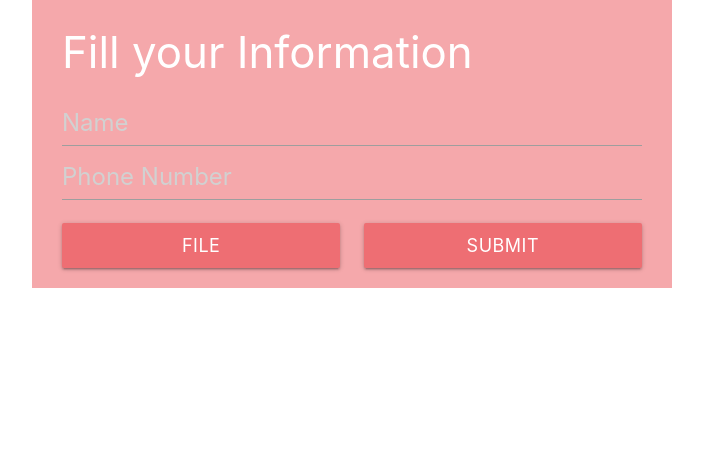
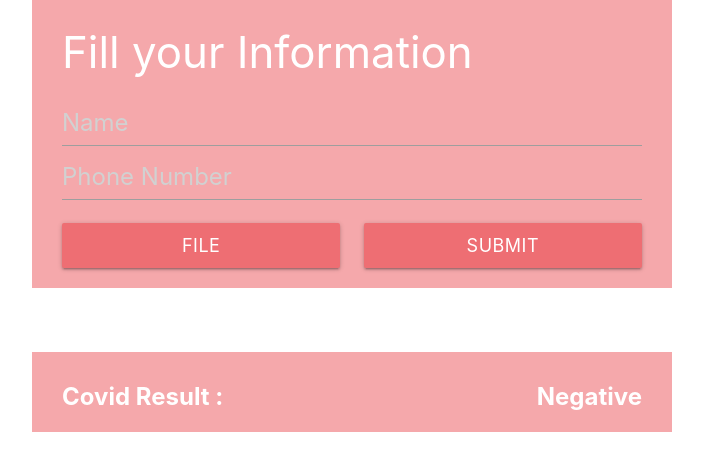
Before and after one commit to vasu2907/CovidDetection, a Django app: page /home in a window 1280 px wide. Shown: the part 141-612 px from the top of the page, without its empty margins (288-991 px from the left). Run offline with Django 3.2, Linux system fonts and the light colour scheme; some libraries are stand-ins or nearby versions.

Commit message:
spaces removed

```diff
--- a/templates/home.html
+++ b/templates/home.html
@@ -22,7 +22,7 @@
     </nav>
 
     <div class="col-md-12" style="margin-top: 50px;">
-        <div class="row">
+		<div class="row" style="margin-bottom: 0px;">
             <div class="log-form" style="width: 50%;margin-left: 25%;background: #f5a8ab;padding: 30px;">
                 <h3 style="margin: 0px;color: white;">Fill your Information</h3>
                 <br>
@@ -47,6 +47,16 @@
                 </form>
             </div>
         </div>
+	</div>
+
+	<div class="col-md-12">
+        <div class="row">
+            <div class="log-form" style="width: 50%;margin-left: 25%;background: #f5a8ab;padding: 30px 30px 50px 30px;line-height: normal;">
+                <p style="margin: 0px;color: white;float: left;font-size: x-large;font-weight: bolder;">Covid Result :</p>
+                <p style="margin: 0px;color: white;float: right;font-size: x-large;font-weight: bolder;">Negative</p>
+
+            </div>
+        </div>
     </div>
 </body>
 </html>
```
Also changed, not shown: templates/profile.html (added, +11 -0 lines).
